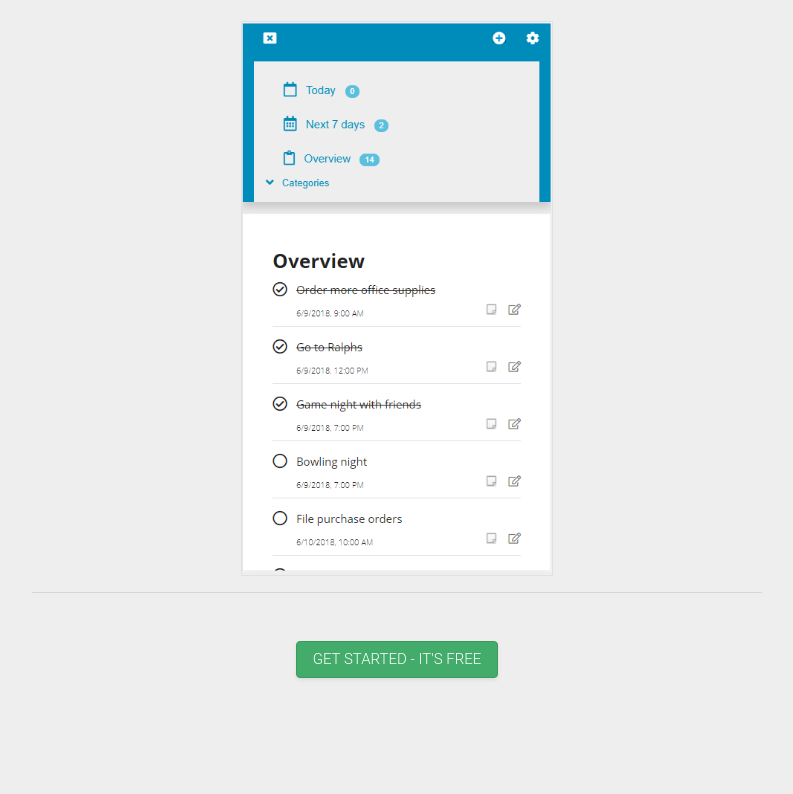
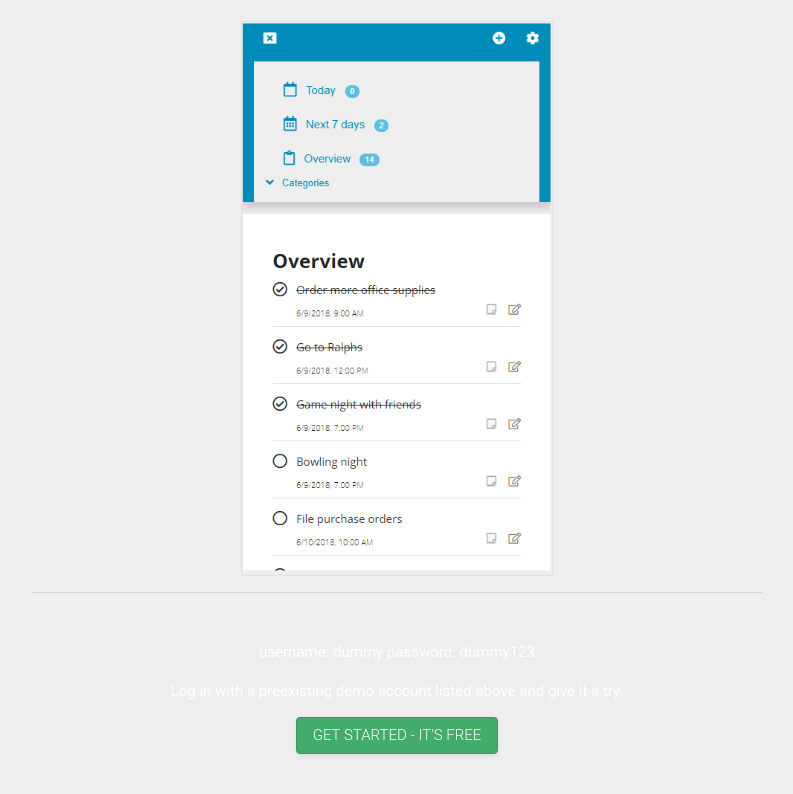
Before and after one commit to avanichyanukroh/centrillo, a website: page public/loginPage.html in a window 1280 px wide. Shown: the part 1065-1859 px from the top of the page, without its empty margins (243-1036 px from the left). Before the commit the page ends 1791 px from the top, so only its background shows below. Drawn offline with nearby package versions, Linux system fonts and the light colour scheme.

Commit message:
added dummy login to landing page

```diff
--- a/public/loginPage.css
+++ b/public/loginPage.css
@@ -126,6 +126,15 @@ body {
 	border-radius: 4px;
 }
 
+.dummy-login {
+	margin-top: 15px;
+	text-overflow: bold;
+}
+
+.dummy-login-description {
+	margin-bottom: 15px;
+}
+
 .getStartedButton {
 
 	text-align: center;
--- a/public/loginPage.html
+++ b/public/loginPage.html
@@ -96,6 +96,9 @@
 					<hr>
 
 					<div class="getStartedButton mt-5">
+						<div>
+							<p class="dummy-login">username: dummy password: dummy123</p>
+							<p class="dummy-login-description">Log in with a preexisting demo account listed above and give it a try.</p>
 						<button type="button" class="btn btn-success pl-3 pr-3 shadow-sm" data-toggle="modal" data-target="#signUpModal">GET STARTED - IT'S FREE</button>
 					</div>
 
--- a/server.js
+++ b/server.js
@@ -10,14 +10,14 @@ app.use(express.static('public'));
 
 const userRouter = require('./userLoginRouter');
 
-const localStrategy = require('./strategies')
+const localStrategy = require('./strategies');
 const { PORT, DATABASE_URL } = require('./config');
 
 app.use(morgan('common'));
 
 // CORS
 app.use(function (req, res, next) {
-  res.header('Access-Control-Allow-Origin', 'http://localhost:8080');
+  res.header('Access-Control-Allow-Origin', 'http://localhost:8000');
   res.header('Access-Control-Allow-Headers', 'Content-Type,Authorization');
   res.header('Access-Control-Allow-Methods', 'GET,POST,PUT,PATCH,DELETE');
   if (req.method === 'OPTIONS') {
```
